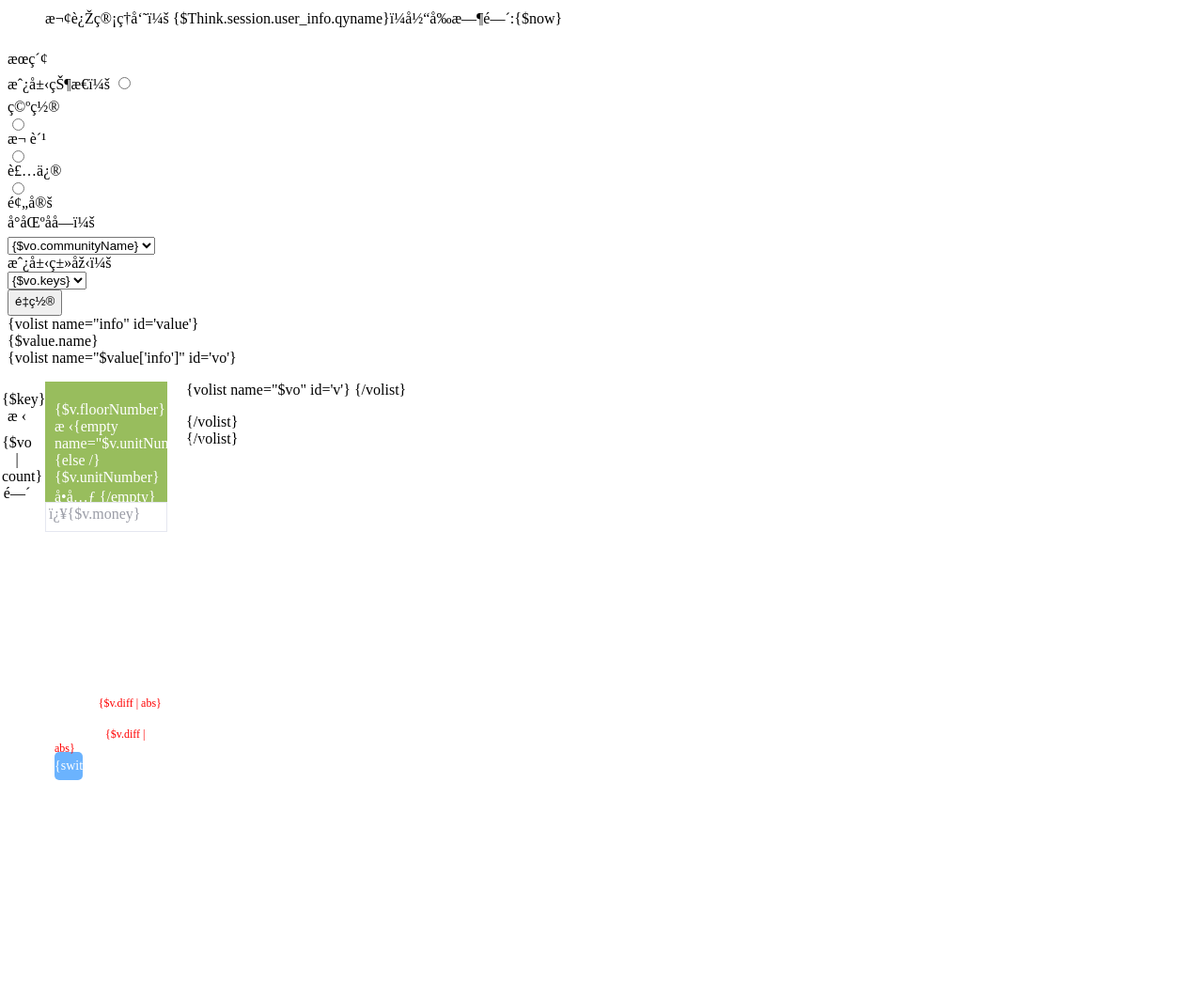
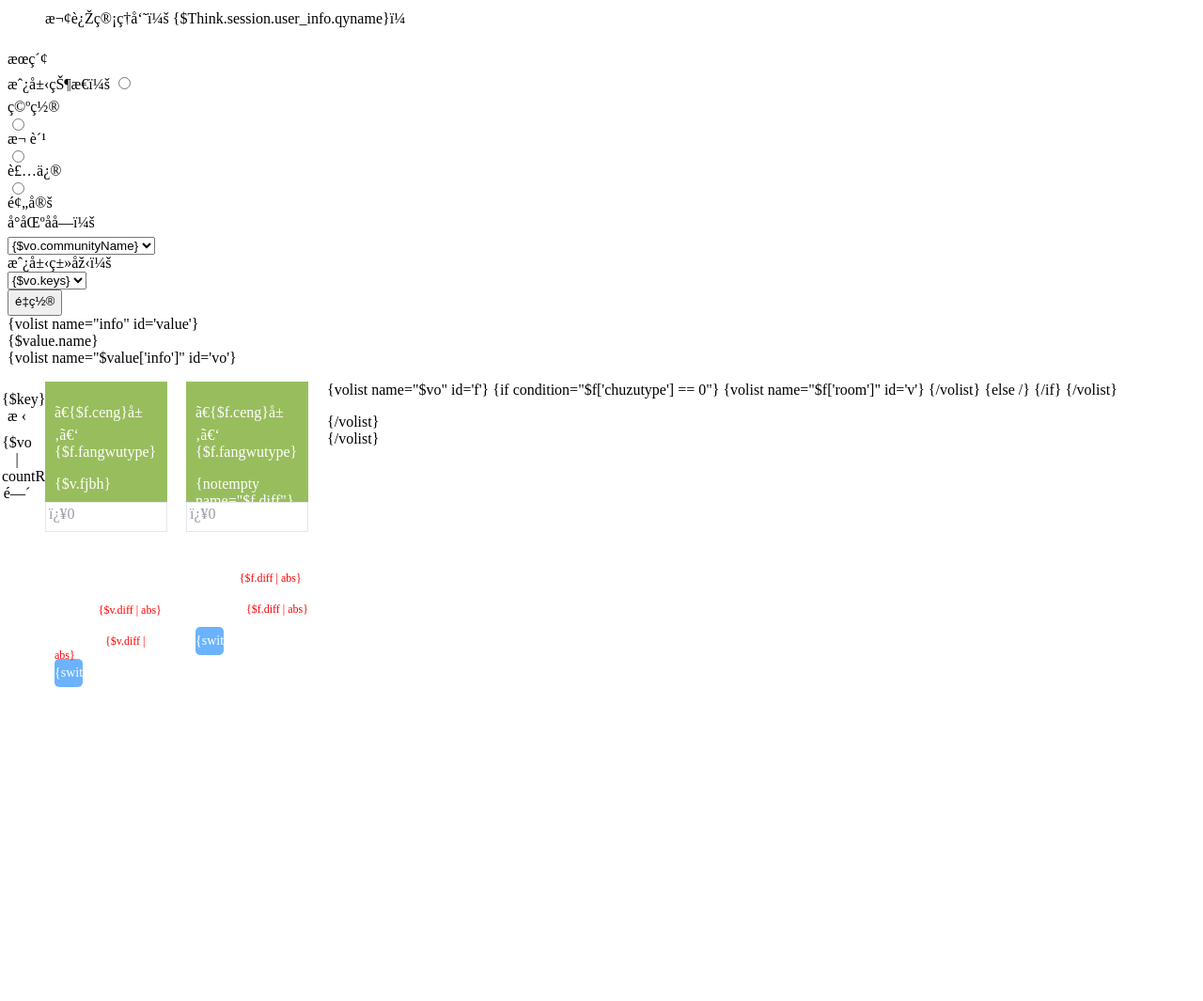
Before and after one commit to qq-877238720/fangwu, a PHP site: page /DbName/application/index/view/house/center.html in a window 1280 px wide. Shown: the top 1065 px of the page at 94% size. After the commit the page ends 731 px from the top, so only its background shows below. Run offline with PHP 8.4, Linux system fonts and the light colour scheme; some libraries are stand-ins or nearby versions.

Commit message:
添加房源中心

```diff
--- a/application/index/controller/Rent.php
+++ b/application/index/controller/Rent.php
@@ -41,7 +41,7 @@
 
             $uuid = "HE".date("YmdHis",time()).mt_rand(10000,99999);
 
-            $house_state = Db::table('house_lists')->insert([
+            $house_id = Db::table('house_lists')->insertGetId([
                 'uuid'  => $uuid, // 房屋唯一编号
                 'xiaoquID' => $houstData['xiaoquID'],
                 'xiangmuID' => $houstData['xiangmuID'],
@@ -60,6 +60,7 @@
 
             foreach ($roomData as $key => $value) {
                 $value['uuid'] = $uuid;
+                $value['house_id'] = $house_id;
                 array_push($roomListData, $value);
             }
 
--- a/application/index/view/house/center.html
+++ b/application/index/view/house/center.html
@@ -41,7 +41,7 @@
 	    <div class="layui-card">
 	        <div class="layui-card-body ">
 	            <blockquote class="layui-elem-quote">欢迎管理员：
-	                <span class="x-red">{$Think.session.user_info.qyname}</span>！当前时间:{$now}
+	                <span class="x-red">{$Think.session.user_info.qyname}</span>！
 	            </blockquote>
 	        </div>
 	    </div>
@@ -54,10 +54,10 @@
 	        <div class="layui-form-item">
 	          <div class="layui-inline">
 	            <label class="layui-form-label">房屋状态：</label>
-	            <input type="radio" name="roomState" value="空置" title="空置" lay-filter="clik"><div class="layui-unselect layui-form-radio"><div>空置</div></div>
+	            <input type="radio" name="roomState" value="11" title="空置" lay-filter="clik"><div class="layui-unselect layui-form-radio"><div>空置</div></div>
               	<input type="radio" name="roomState" value="欠费" title="欠费" lay-filter="clik"><div class="layui-unselect layui-form-radio layui-form-radioed"><div>欠费</div></div>
-              	<input type="radio" name="roomState" value="装修" title="装修" lay-filter="clik"><div class="layui-unselect layui-form-radio layui-form-radioed"><div>装修</div></div>
-              	<input type="radio" name="roomState" value="预定" title="预定" lay-filter="clik"><div class="layui-unselect layui-form-radio layui-form-radioed"><div>预定</div></div>
+              	<input type="radio" name="roomState" value="12" title="装修" lay-filter="clik"><div class="layui-unselect layui-form-radio layui-form-radioed"><div>装修</div></div>
+              	<input type="radio" name="roomState" value="13" title="预定" lay-filter="clik"><div class="layui-unselect layui-form-radio layui-form-radioed"><div>预定</div></div>
 	          </div>
 	          <div class="layui-inline">
 	            <label class="layui-form-label">小区名字：</label>
@@ -73,10 +73,10 @@
 	          <div class="layui-inline">
 	            <label class="layui-form-label">房屋类型：</label>
 	            <div class="layui-input-block">
-	              <select name="roomType" lay-filter="changeHouseState">
+	              <select name="fangwutype" lay-filter="changeHouseState">
 	                <option value="0">不限</option>
 	                {foreach $houseStateLists as $key=>$vo }
-	                    <option value="{$vo.keys}" {eq name="$roomType"  value="$vo.keys" } selected="" {/eq}>{$vo.keys}</option>
+	                    <option value="{$vo.keys}" {eq name="$fangwutype"  value="$vo.keys" } selected="" {/eq}>{$vo.keys}</option>
 	                {/foreach}
 	              </select>
 	            </div>
@@ -150,17 +150,19 @@
 		        <blockquote class="layui-elem-quote layui-quote-nm" id="left-header" onclick="">
 		            <div class="header-name">
 		          		<p>{$key}栋</p>
-		          		<p>{$vo | count}间</p>
+		          		<p>{$vo | countRoom}间 </p>
 		            </div>
 		            <div class="layui-row">
-		            	{volist name="$vo" id='v'}
+		            	{volist name="$vo" id='f'}
+		            		{if condition="$f['chuzutype'] == 0"}
+				            	{volist name="$f['room']" id='v'}
 				              	<div class="layui-card  pointers">
 						          <div class="layui-card-body detail
-				            {switch name='$v.roomState'}
+						            {switch name='$v.status_text'}
 						            {case value='空置'}kong{/case}
 						            {case value='装修'}zhuangxiu{/case}
 						            {default /}
-				            	{eq name='$v.roomState' value='预定'}
+						            	{eq name='$v.status_text' value='预定'}
 						            		 yuding
 						            	{else/}
 						            		{eq name='$v.qianfei_state' value='1'} owe {/eq}
@@ -170,33 +172,82 @@
 						          id="detailCard"
 						          data-id="{$v.uuid}" style=""
 						          >
-				          	<p>{$v.floorNumber}栋{empty name="$v.unitNumber"} {else /} {$v.unitNumber}单元 {/empty}</p>
-				            <p>房号:{$v.roomNumber} {$v.roomType}</p>
+						          	<p>【{$f.ceng}层】 {$f.fangwutype} </p>
+						          	<p>{$v.fjbh}</p>
+
 									{notempty name="$v.diff"}
 									{eq name='$v.qianfei_state' value='1'}<p style="position: absolute;font-size: 12px;">已欠费<span style="color:red;"> {$v.diff | abs}</span> 天</p> {else /} <p style="position: absolute;font-size: 12px;">离下次缴费还有<span style="color:red;"> {$v.diff | abs}</span> 天</p> {/eq}
 									{/notempty}
 						            <div class="
 
-				            {eq name='$v.roomState' value='空置'} status {else /} status0 {/eq}
+						            {eq name='$v.status_text' value='空置'} status {else /} status0 {/eq}
 						            ">
 						            <i>
-				            {switch name='$v.roomState'}
+						            {switch name='$v.status_text'}
 						            {case value='空置'}空{/case}
 						            {case value='装修'}装{/case}
 						            {default /}
-				            	{eq name='$v.roomState' value='预定'}
+						            	{eq name='$v.status_text' value='预定'}
 						            		预
 						            	{else/}
-				            		{eq name='$v.qianfei_state' value='1'} 欠 {/eq}
+						            		欠
 						            	{/eq}
 						            {/switch}
 						        	</i>
 						            </div>
 						            <div class="free">
-				            	￥{$v.money}
+						            	￥0
 						            </div>
 						          </div>
 						        </div>
+						        {/volist}
+					        {else /}
+
+			              	<div class="layui-card  pointers">
+					          <div class="layui-card-body detail
+					            {switch name='$f.status_text'}
+					            {case value='空置'}kong{/case}
+					            {case value='装修'}zhuangxiu{/case}
+					            {default /}
+					            	{eq name='$f.status_text' value='预定'}
+					            		 yuding
+					            	{else/}
+					            		{eq name='$f.qianfei_state' value='1'} owe {/eq}
+					            	{/eq}
+					            {/switch}
+					          "
+					          id="detailCard"
+					          data-id="{$f.uuid}" style=""
+					          >
+					          		<p>【{$f.ceng}层】 {$f.fangwutype} </p>
+
+									{notempty name="$f.diff"}
+									{eq name='$f.qianfei_state' value='1'}<p style="position: absolute;font-size: 12px;">已欠费<span style="color:red;"> {$f.diff | abs}</span> 天</p> {else /} <p style="position: absolute;font-size: 12px;">离下次缴费还有<span style="color:red;"> {$f.diff | abs}</span> 天</p> {/eq}
+									{/notempty}
+						            <div class="
+
+						            {eq name='$f.status_text' value='空置'} status {else /} status0 {/eq}
+						            ">
+						            <i>
+						            {switch name='$f.status_text'}
+						            {case value='空置'}空{/case}
+						            {case value='装修'}装{/case}
+						            {default /}
+						            	{eq name='$f.status_text' value='预定'}
+						            		预
+						            	{else/}
+						            		欠
+						            	{/eq}
+						            {/switch}
+						        	</i>
+						            </div>
+						            <div class="free">
+						            	￥0
+						            </div>
+					          </div>
+					        </div>
+
+					        {/if}
 				        {/volist}
 		            </div>
 		        </blockquote>
@@ -311,25 +362,25 @@
 	    form.on('select(changeCommunity)', function(data){
 
             var roomState = $("input[name='roomState']:checked").val();
-            var roomType = $("select[name='roomType']").val();
-            window.location.replace("/index/rent_manage/center/communityId/"+data.value+"/roomState/"+roomState+"/roomType/"+roomType);
+            var roomType = $("select[name='fangwutype']").val();
+            window.location.replace("/index/House/center/communityId/"+data.value+"/roomState/"+roomState+"/fangwutype/"+roomType);
         });
         form.on('select(changeHouseState)', function(data){
 
             var communityId = $("select[name='communityId']").val();
             var roomState = $("input[name='roomState']:checked").val();
-            window.location.replace("/index/rent_manage/center/roomType/"+data.value+"/communityId/"+communityId+"/roomState/"+roomState);
+            window.location.replace("/index/House/center/fangwutype/"+data.value+"/communityId/"+communityId+"/roomState/"+roomState);
         });
 
         form.on('radio(clik)', function (data) {
 
             var communityId = $("select[name='communityId']").val();
-            var roomType = $("select[name='roomType']").val();
-        	window.location.replace("/index/rent_manage/center/roomState/"+data.value+"/communityId/"+communityId+"/roomType/"+roomType);
+            var roomType = $("select[name='fangwutype']").val();
+        	window.location.replace("/index/House/center/roomState/"+data.value+"/communityId/"+communityId+"/fangwutype/"+roomType);
         });
 
         form.on('submit(LAY-user-front-reset)', function() {
-        	window.location.replace('/index/rent_manage/center/roomState');
+        	window.location.replace('/index/House/center/roomState');
         })
 	    // $.get("{:url('detail')}", function(res) {
 
```
Also changed, not shown: application/common.php (+15 -0 lines), application/index/controller/House.php (+126 -0 lines), application/index/model/HouseLists.php (added, +44 -0 lines), application/index/model/RoomLists.php (added, +34 -0 lines). Lines whose indentation alone changed are shown as unchanged.
